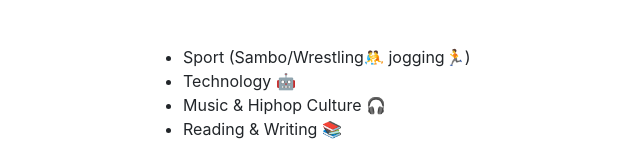
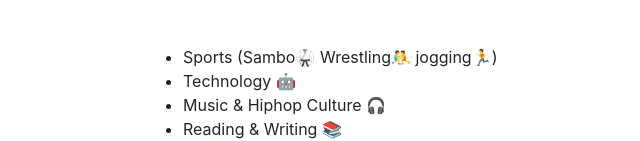
Before and after one commit to mohsenuss91/cv, a website with bundled scripts: page index.html in a window 1280 px wide. Shown: the part 3546-3687 px from the top of the page, without its empty margins (177-817 px from the left). Built offline with nearby package versions, Linux system fonts and the light colour scheme; a web font is replaced by a local one.

Commit message:
Update index.html
JudoGi emoji added to sports

```diff
--- a/index.html
+++ b/index.html
@@ -261,7 +261,7 @@
                 <h2 class="mb-5">😇 Interests</h2>
 
                 <ul>
-                    <li>Sport (Sambo/Wrestling🤼 jogging🏃) </li>
+                    <li>Sports (Sambo🥋 Wrestling🤼 jogging🏃) </li>
                     <li>Technology 🤖</li>
                     <li>Music &amp; Hiphop Culture 🎧</li>
                     <li>Reading &amp; Writing 📚</li>
```
